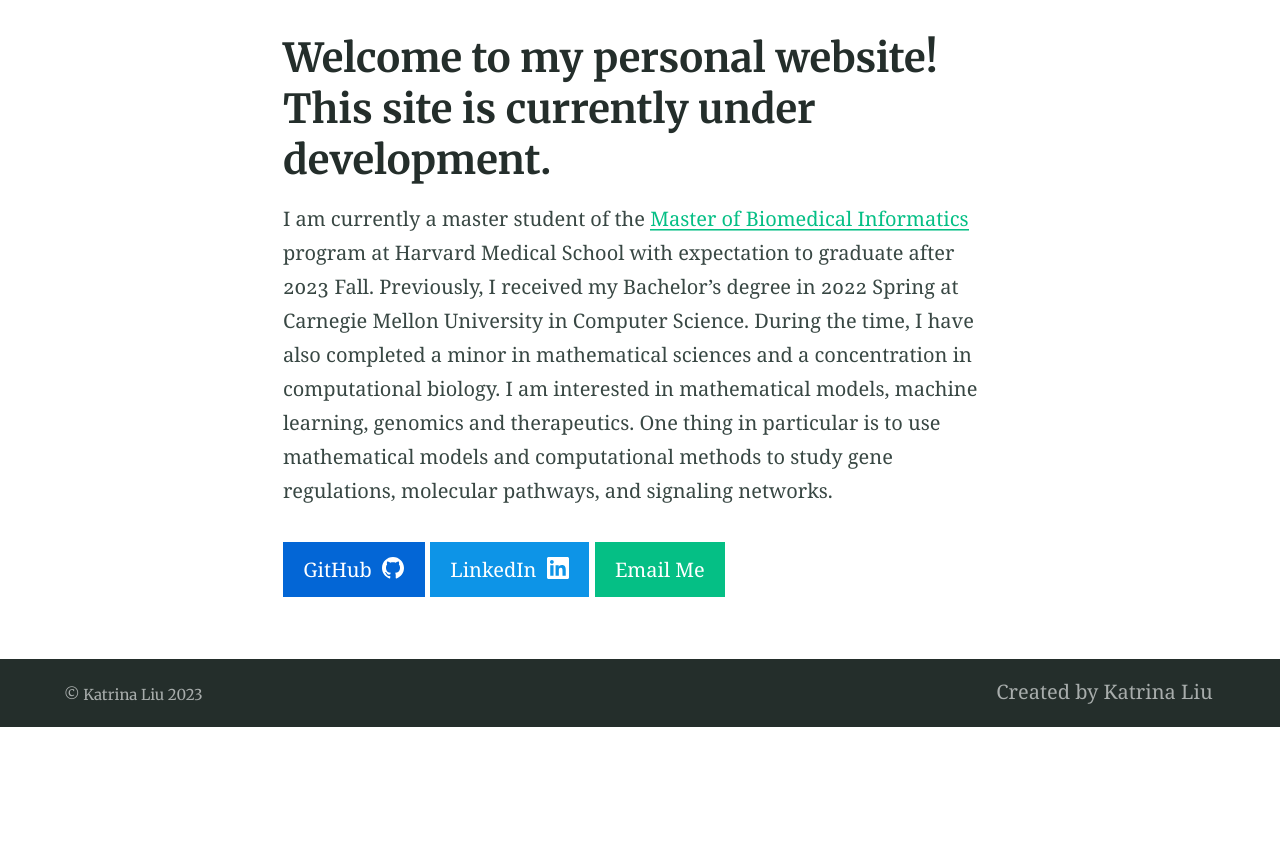
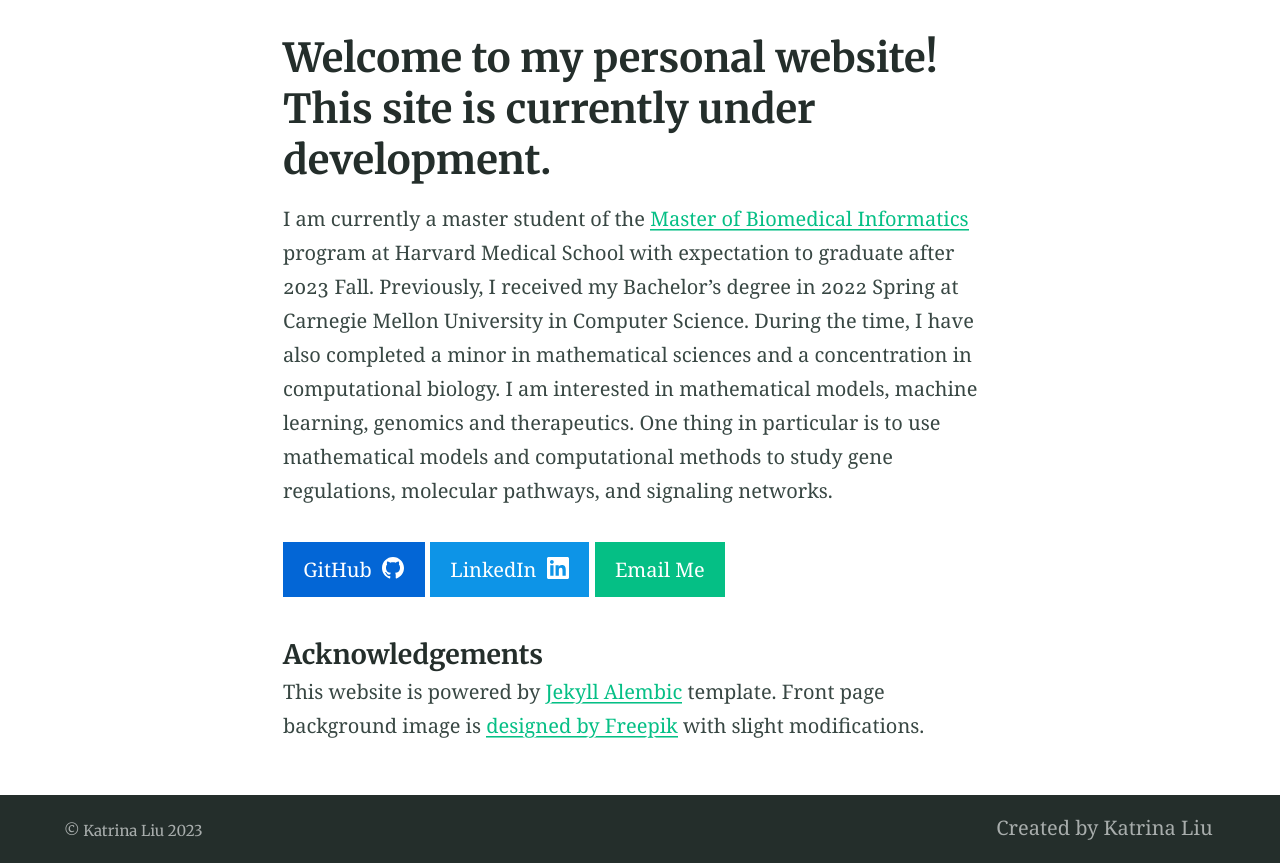
Before and after one commit to dany-xu/dany-xu.github.io, a Jekyll site: the page built from index.md, in a window 1280 px wide, cut to the strip 412-1275 px from the top of the page. Built offline with Jekyll 4.4.1, drawn with Linux system fonts in a browser that asks for light colours; before the commit the page ends 1139 px from its top, so only the background shows below that.

Commit message:
Add acknowledgements

```diff
--- a/index.md
+++ b/index.md
@@ -8,3 +8,6 @@ feature_image: "/assets/default-background-image.jpg"
 I am currently a master student of the [Master of Biomedical Informatics](https://dbmi.hms.harvard.edu/education/master-biomedical-informatics) program at Harvard Medical School with expectation to graduate after 2023 Fall. Previously, I received my Bachelor's degree in 2022 Spring at Carnegie Mellon University in Computer Science. During the time, I have also completed a minor in mathematical sciences and a concentration in computational biology. I am interested in mathematical models, machine learning, genomics and therapeutics. One thing in particular is to use mathematical models and computational methods to study gene regulations, molecular pathways, and signaling networks.
 
 {% include button.html text="GitHub" icon="github" link="https://github.com/katrina-liu" color="#0366d6" %} {% include button.html text="LinkedIn" icon="linkedin" link="https://www.linkedin.com/in/katrina-liu-6980b9235/" color="#0d94e7" %} {% include button.html text="Email Me" link="mailto:xkliu0424@gmail.com" %}
+
+#### Acknowledgements
+This website is powered by <a href="https://alembic.darn.es/">Jekyll Alembic</a> template. Front page background image is <a href="http://www.freepik.com">designed by Freepik</a> with slight modifications.
```
